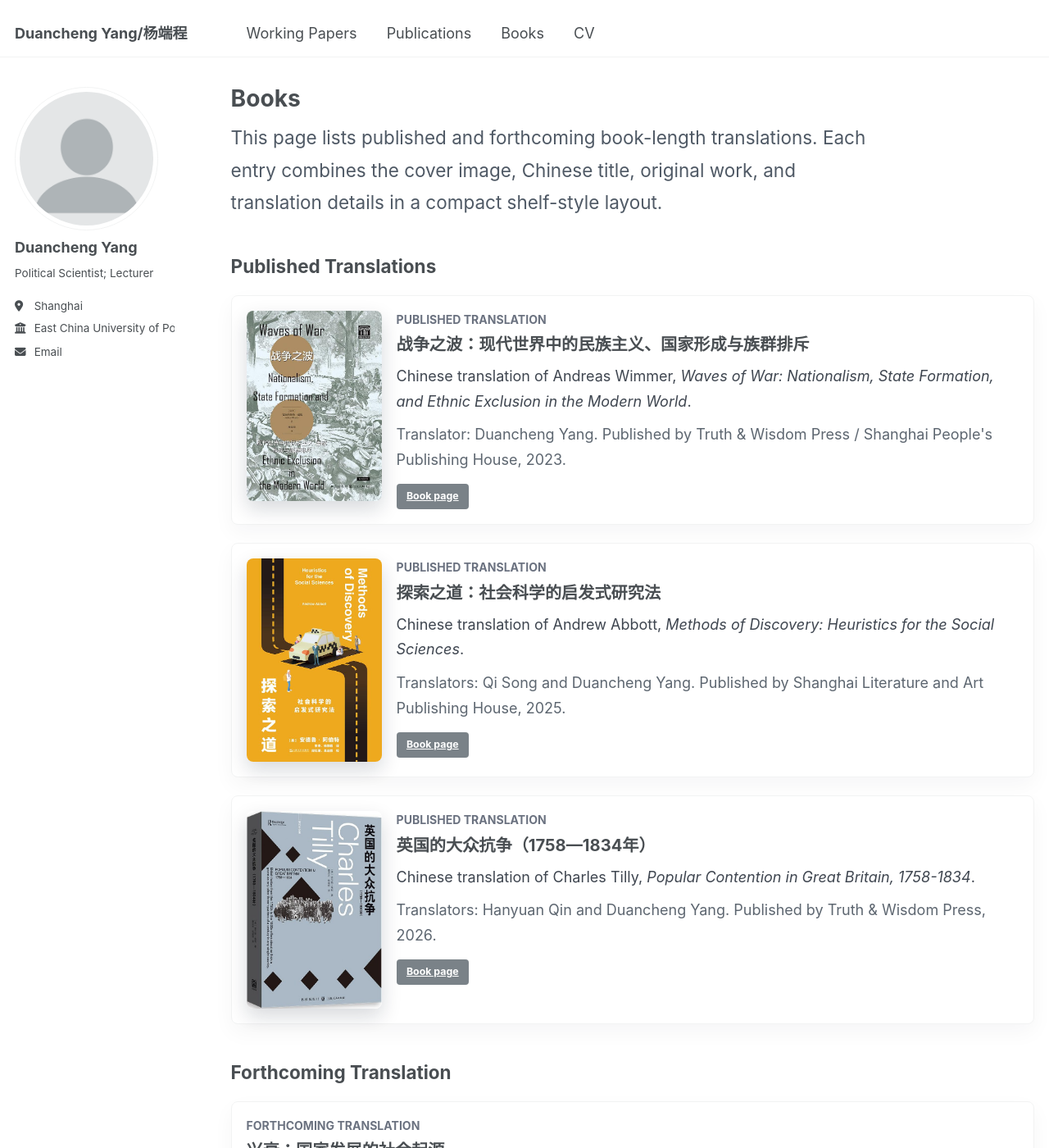
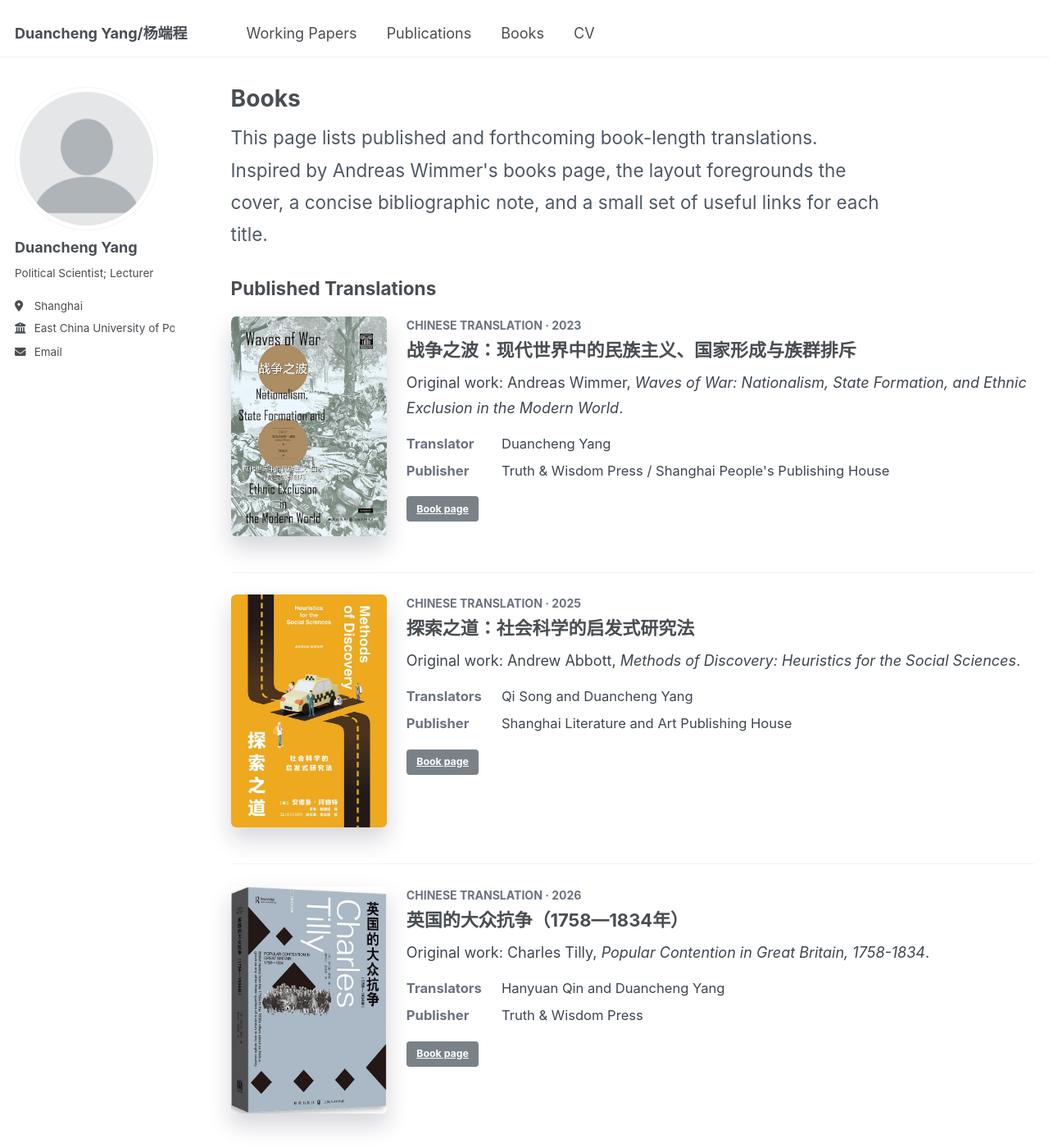
Before and after one commit to DCYeo/dcyeo.github.io, a Jekyll site: the page built from _pages/books.html, in a window 1280 px wide and 1400 px high. Shown: the whole window at 82% size. Built offline with Jekyll 4.4.1, drawn with Linux system fonts in a browser that asks for light colours; some of the changed text lies outside the part shown.

Commit message:
Refine books page layout

```diff
--- a/_pages/books.html
+++ b/_pages/books.html
@@ -5,60 +5,105 @@ permalink: /books/
 author_profile: true
 ---
 
-<p class="page-intro page__lead">This page lists published and forthcoming book-length translations. Each entry combines the cover image, Chinese title, original work, and translation details in a compact shelf-style layout.</p>
+<p class="page-intro page__lead">This page lists published and forthcoming book-length translations. Inspired by Andreas Wimmer's books page, the layout foregrounds the cover, a concise bibliographic note, and a small set of useful links for each title.</p>
 
+<section class="book-section">
   <h2>Published Translations</h2>
 
-<div class="entry-list">
-  <article class="entry-card entry-card--book">
-    <img class="entry-card__cover" src="{{ '/images/books/waves-of-war-chinese-cover.jpg' | relative_url }}" alt="《战争之波：现代世界中的民族主义、国家形成与族群排斥》书封" loading="lazy" decoding="async">
-    <div class="entry-card__body">
-      <p class="entry-card__eyebrow">Published Translation</p>
-      <h3 class="entry-card__title">战争之波：现代世界中的民族主义、国家形成与族群排斥</h3>
-      <p class="entry-card__meta">Chinese translation of Andreas Wimmer, <em>Waves of War: Nationalism, State Formation, and Ethnic Exclusion in the Modern World</em>.</p>
-      <p class="entry-card__notes">Translator: Duancheng Yang. Published by Truth &amp; Wisdom Press / Shanghai People's Publishing House, 2023.</p>
-      <div class="entry-card__links">
+  <div class="book-catalog">
+    <article class="book-record">
+      <figure class="book-record__media">
+        <img class="book-record__cover" src="{{ '/images/books/waves-of-war-chinese-cover.jpg' | relative_url }}" alt="《战争之波：现代世界中的民族主义、国家形成与族群排斥》书封" loading="lazy" decoding="async">
+      </figure>
+      <div class="book-record__body">
+        <p class="book-record__eyebrow">Chinese Translation · 2023</p>
+        <h3 class="book-record__title">战争之波：现代世界中的民族主义、国家形成与族群排斥</h3>
+        <p class="book-record__original">Original work: Andreas Wimmer, <em>Waves of War: Nationalism, State Formation, and Ethnic Exclusion in the Modern World</em>.</p>
+        <dl class="book-record__meta">
+          <div>
+            <dt>Translator</dt>
+            <dd>Duancheng Yang</dd>
+          </div>
+          <div>
+            <dt>Publisher</dt>
+            <dd>Truth &amp; Wisdom Press / Shanghai People's Publishing House</dd>
+          </div>
+        </dl>
+        <div class="book-record__links">
           <a href="https://book.douban.com/subject/36531040/" class="btn btn--small">Book page</a>
         </div>
       </div>
     </article>
 
-  <article class="entry-card entry-card--book">
-    <img class="entry-card__cover" src="{{ '/images/books/methods-of-discovery-chinese-cover.jpg' | relative_url }}" alt="《探索之道：社会科学的启发式研究法》书封" loading="lazy" decoding="async">
-    <div class="entry-card__body">
-      <p class="entry-card__eyebrow">Published Translation</p>
-      <h3 class="entry-card__title">探索之道：社会科学的启发式研究法</h3>
-      <p class="entry-card__meta">Chinese translation of Andrew Abbott, <em>Methods of Discovery: Heuristics for the Social Sciences</em>.</p>
-      <p class="entry-card__notes">Translators: Qi Song and Duancheng Yang. Published by Shanghai Literature and Art Publishing House, 2025.</p>
-      <div class="entry-card__links">
+    <article class="book-record">
+      <figure class="book-record__media">
+        <img class="book-record__cover" src="{{ '/images/books/methods-of-discovery-chinese-cover.jpg' | relative_url }}" alt="《探索之道：社会科学的启发式研究法》书封" loading="lazy" decoding="async">
+      </figure>
+      <div class="book-record__body">
+        <p class="book-record__eyebrow">Chinese Translation · 2025</p>
+        <h3 class="book-record__title">探索之道：社会科学的启发式研究法</h3>
+        <p class="book-record__original">Original work: Andrew Abbott, <em>Methods of Discovery: Heuristics for the Social Sciences</em>.</p>
+        <dl class="book-record__meta">
+          <div>
+            <dt>Translators</dt>
+            <dd>Qi Song and Duancheng Yang</dd>
+          </div>
+          <div>
+            <dt>Publisher</dt>
+            <dd>Shanghai Literature and Art Publishing House</dd>
+          </div>
+        </dl>
+        <div class="book-record__links">
           <a href="https://book.douban.com/subject/37195799/" class="btn btn--small">Book page</a>
         </div>
       </div>
     </article>
 
-  <article class="entry-card entry-card--book">
-    <img class="entry-card__cover" src="{{ '/images/books/popular-contention-great-britain-chinese-cover.jpg' | relative_url }}" alt="《英国的大众抗争（1758—1834年）》书封" loading="lazy" decoding="async">
-    <div class="entry-card__body">
-      <p class="entry-card__eyebrow">Published Translation</p>
-      <h3 class="entry-card__title">英国的大众抗争（1758—1834年）</h3>
-      <p class="entry-card__meta">Chinese translation of Charles Tilly, <em>Popular Contention in Great Britain, 1758-1834</em>.</p>
-      <p class="entry-card__notes">Translators: Hanyuan Qin and Duancheng Yang. Published by Truth &amp; Wisdom Press, 2026.</p>
-      <div class="entry-card__links">
+    <article class="book-record">
+      <figure class="book-record__media">
+        <img class="book-record__cover" src="{{ '/images/books/popular-contention-great-britain-chinese-cover.jpg' | relative_url }}" alt="《英国的大众抗争（1758—1834年）》书封" loading="lazy" decoding="async">
+      </figure>
+      <div class="book-record__body">
+        <p class="book-record__eyebrow">Chinese Translation · 2026</p>
+        <h3 class="book-record__title">英国的大众抗争（1758—1834年）</h3>
+        <p class="book-record__original">Original work: Charles Tilly, <em>Popular Contention in Great Britain, 1758-1834</em>.</p>
+        <dl class="book-record__meta">
+          <div>
+            <dt>Translators</dt>
+            <dd>Hanyuan Qin and Duancheng Yang</dd>
+          </div>
+          <div>
+            <dt>Publisher</dt>
+            <dd>Truth &amp; Wisdom Press</dd>
+          </div>
+        </dl>
+        <div class="book-record__links">
           <a href="https://book.douban.com/subject/37841580/" class="btn btn--small">Book page</a>
         </div>
       </div>
     </article>
   </div>
+</section>
 
+<section class="book-section">
   <h2>Forthcoming Translation</h2>
 
-<div class="entry-list">
-  <article class="entry-card entry-card--text-only">
-    <div class="entry-card__body">
-      <p class="entry-card__eyebrow">Forthcoming Translation</p>
-      <h3 class="entry-card__title">兴衰：国家发展的社会起源</h3>
-      <p class="entry-card__meta">Chinese translation of Yuhua Wang, <em>The Rise and Fall of Imperial China: The Social Origins of State Development</em>.</p>
-      <p class="entry-card__notes">Translator: Duancheng Yang.</p>
+  <div class="book-catalog">
+    <article class="book-record book-record--forthcoming">
+      <div class="book-record__media book-record__media--placeholder">
+        <span>Forthcoming</span>
+      </div>
+      <div class="book-record__body">
+        <p class="book-record__eyebrow">Forthcoming Translation</p>
+        <h3 class="book-record__title">兴衰：国家发展的社会起源</h3>
+        <p class="book-record__original">Original work: Yuhua Wang, <em>The Rise and Fall of Imperial China: The Social Origins of State Development</em>.</p>
+        <dl class="book-record__meta">
+          <div>
+            <dt>Translator</dt>
+            <dd>Duancheng Yang</dd>
+          </div>
+        </dl>
       </div>
     </article>
   </div>
+</section>
--- a/assets/css/custom.scss
+++ b/assets/css/custom.scss
@@ -243,6 +243,127 @@
   margin-bottom: 0;
 }
 
+.book-section {
+  margin: 1.8rem 0 0;
+}
+
+.book-section h2 {
+  margin-top: 0;
+}
+
+.book-catalog {
+  display: grid;
+  gap: 1.45rem;
+  margin: 1.15rem 0 2rem;
+}
+
+.book-record {
+  display: grid;
+  grid-template-columns: minmax(138px, 190px) minmax(0, 1fr);
+  gap: 1.35rem;
+  align-items: start;
+  padding: 0 0 1.45rem;
+  border-bottom: 1px solid var(--global-border-color);
+}
+
+.book-record:last-child {
+  border-bottom: 0;
+}
+
+.book-record__media {
+  margin: 0;
+}
+
+.book-record__cover {
+  width: 100%;
+  max-width: 190px;
+  height: auto;
+  display: block;
+  border-radius: 6px;
+  box-shadow: 0 14px 28px rgba(15, 23, 42, 0.18);
+}
+
+.book-record__media--placeholder {
+  min-height: 238px;
+  display: flex;
+  align-items: flex-end;
+  padding: 1rem;
+  border: 1px solid #dce7e4;
+  border-radius: 6px;
+  background:
+    linear-gradient(150deg, rgba(47, 127, 147, 0.18), rgba(180, 122, 38, 0.12)),
+    #f7faf9;
+  color: #2f7f93;
+  font-family: Georgia, Times, serif;
+  font-weight: 700;
+}
+
+.book-record__body {
+  min-width: 0;
+}
+
+.book-record__eyebrow {
+  margin: 0 0 0.35rem;
+  color: #6b7280;
+  font-size: 0.78rem;
+  font-weight: 700;
+  letter-spacing: 0;
+  text-transform: uppercase;
+}
+
+.book-record__title {
+  margin: 0 0 0.55rem;
+  padding-bottom: 0;
+  border-bottom: 0;
+  line-height: 1.34;
+  font-size: 1.22rem;
+}
+
+.book-record__original {
+  margin: 0 0 0.75rem;
+  color: #3f4650;
+  line-height: 1.7;
+}
+
+.book-record__meta {
+  display: grid;
+  gap: 0.4rem;
+  margin: 0.85rem 0 0;
+}
+
+.book-record__meta div {
+  display: grid;
+  grid-template-columns: 5.7rem minmax(0, 1fr);
+  gap: 0.75rem;
+}
+
+.book-record__meta dt,
+.book-record__meta dd {
+  margin: 0;
+  font-size: 0.92rem;
+  line-height: 1.55;
+}
+
+.book-record__meta dt {
+  color: #6b7280;
+  font-weight: 700;
+}
+
+.book-record__meta dd {
+  color: #3f4650;
+}
+
+.book-record__links {
+  display: flex;
+  flex-wrap: wrap;
+  gap: 0.5rem;
+  margin-top: 1rem;
+}
+
+.book-record__links .btn {
+  margin-bottom: 0;
+}
+
 @media (max-width: 640px) {
   .home-hero {
     padding: 1.15rem;
@@ -263,4 +384,33 @@
   .entry-card__cover {
     width: min(165px, 62%);
   }
+
+  .book-record {
+    grid-template-columns: minmax(90px, 128px) minmax(0, 1fr);
+    gap: 1rem;
+  }
+
+  .book-record__title {
+    font-size: 1.05rem;
+  }
+
+  .book-record__meta div {
+    grid-template-columns: 1fr;
+    gap: 0.1rem;
+  }
+
+  .book-record__media--placeholder {
+    min-height: 178px;
+  }
 }
+
+@media (max-width: 460px) {
+  .book-record {
+    grid-template-columns: 1fr;
+  }
+
+  .book-record__cover,
+  .book-record__media--placeholder {
+    width: min(170px, 68%);
+  }
+}
```
Lines whose indentation alone changed are shown as unchanged.
